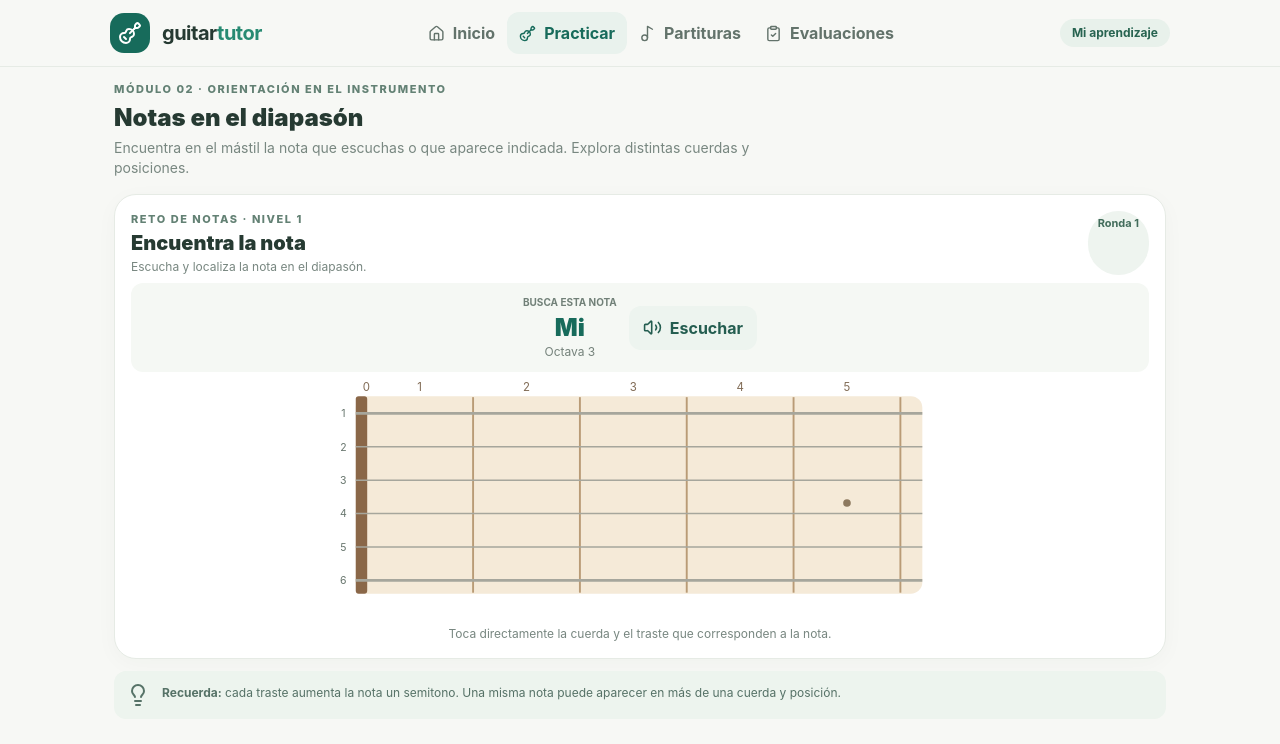
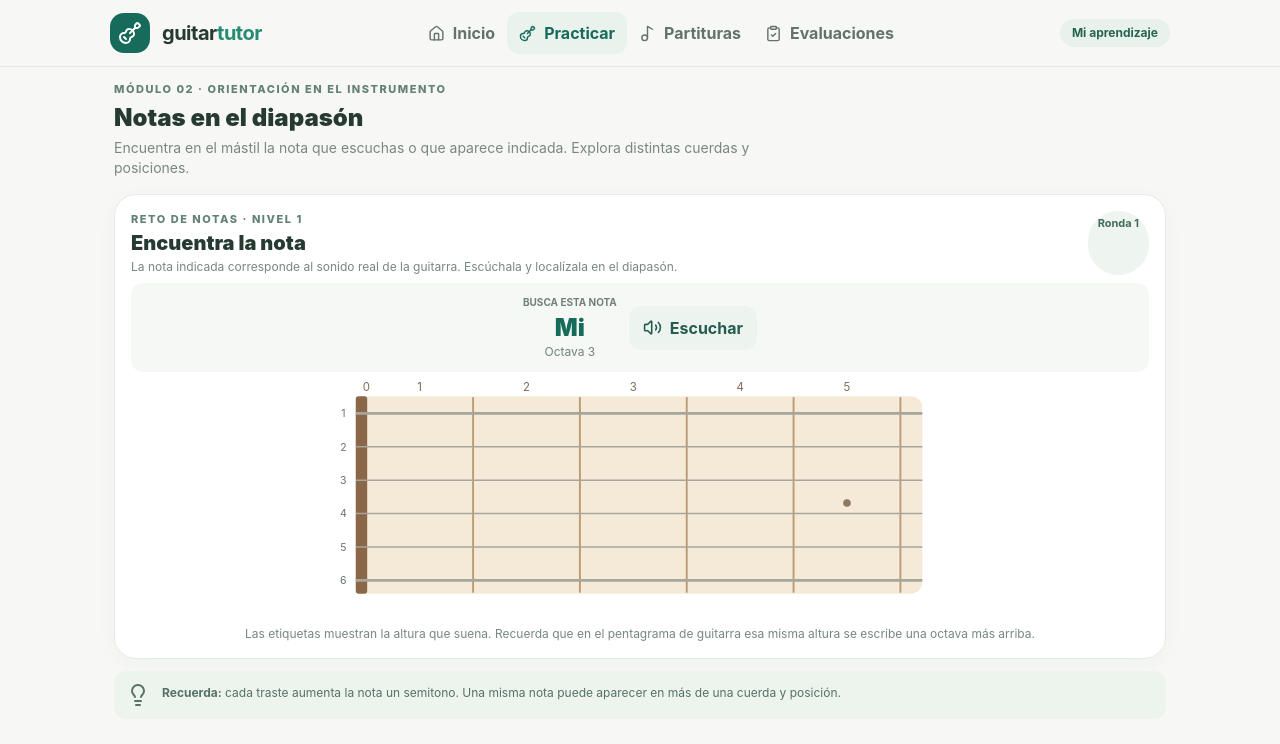
Before and after one commit to juanisidromejia/guitar-tutor, a Vue app: page /practicar in a window 1280 px wide. Shown: the top 744 px of the page. Built offline with nearby package versions, Linux system fonts and the light colour scheme.

Commit message:
Clarify sounding pitch labels in fretboard exercise

```diff
--- a/src/components/ExerciseCard.vue
+++ b/src/components/ExerciseCard.vue
@@ -47,7 +47,7 @@ function choose(position: { string: number; fret: number; midi: number }) {
       <div>
         <p class="eyebrow">Reto de notas · Nivel 1</p>
         <h2 class="mt-0.5 text-xl font-black">Encuentra la nota</h2>
-        <p class="mt-0.5 text-xs text-[#788780]">Escucha y localiza la nota en el diapasón.</p>
+        <p class="mt-0.5 text-xs text-[#788780]">La nota indicada corresponde al sonido real de la guitarra. Escúchala y localízala en el diapasón.</p>
       </div>
       <span class="rounded-full bg-[#eef4ef] px-2.5 py-1 text-[11px] font-bold text-[#426c5b]">Ronda {{ round }}</span>
     </div>
@@ -66,7 +66,7 @@ function choose(position: { string: number; fret: number; midi: number }) {
     <GuitarFretboard :selected="selected" :disabled="answered" @select="choose" />
 
     <p class="mt-2 text-center text-xs text-[#788780]">
-      Toca directamente la cuerda y el traste que corresponden a la nota.
+      Las etiquetas muestran la altura que suena. Recuerda que en el pentagrama de guitarra esa misma altura se escribe una octava más arriba.
     </p>
 
     <div v-if="selected && !correct" class="mt-2 flex items-center gap-2 rounded-lg bg-[#fff1e9] p-2.5 text-[#a14f2d]">
```
